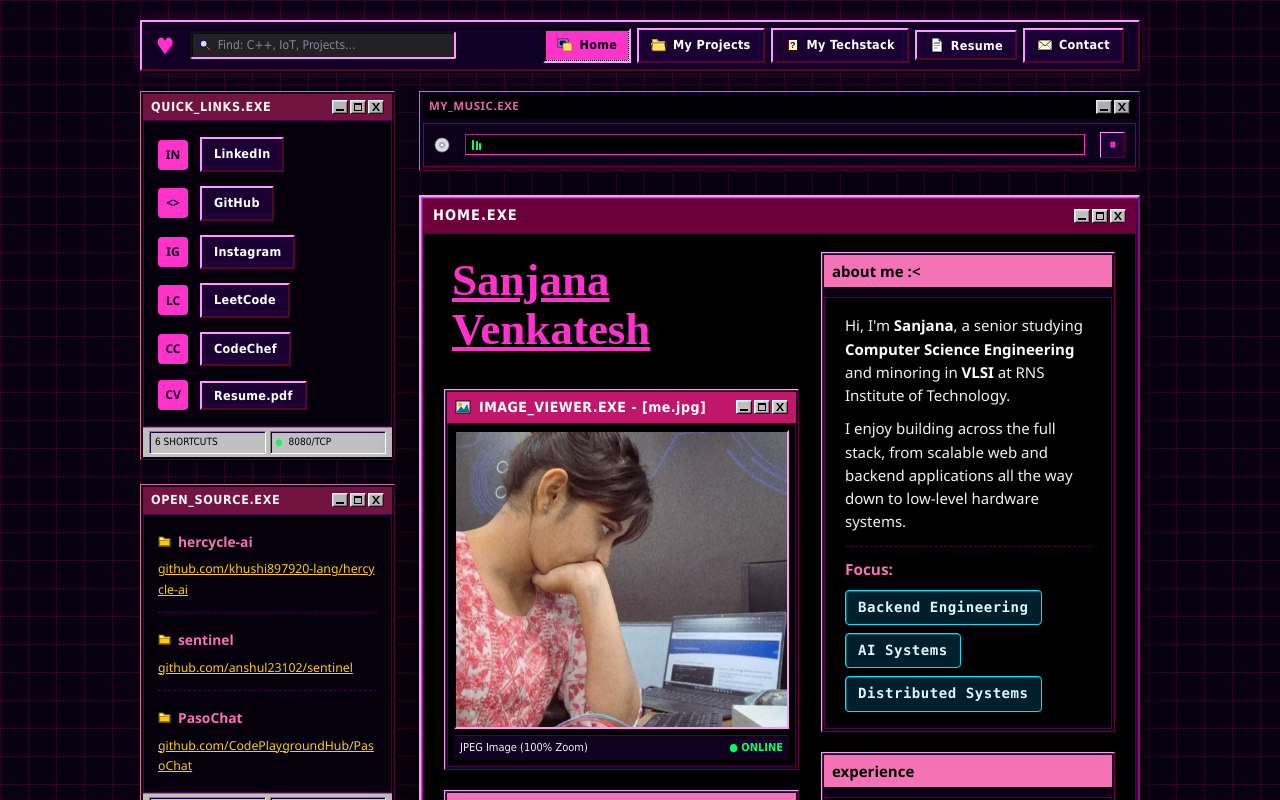
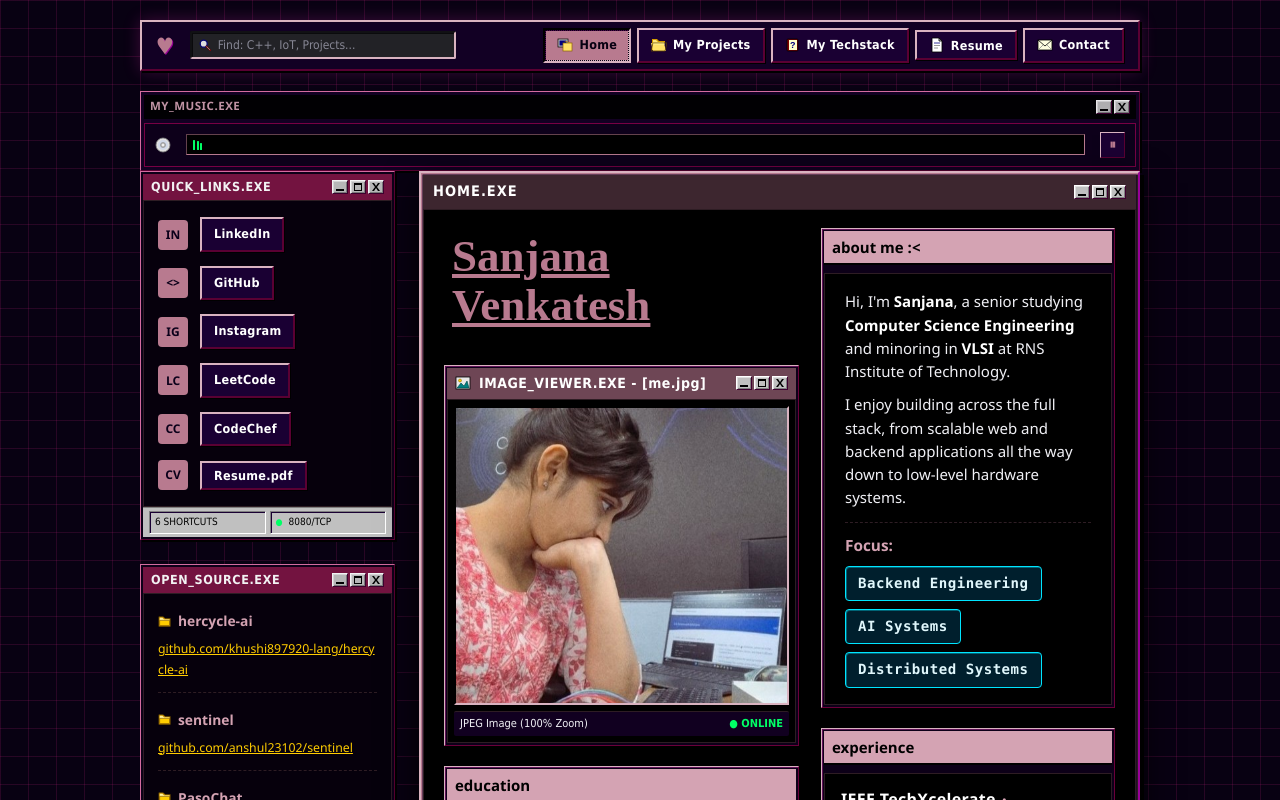
Before and after one commit to sanjanavenkatesh05/My-Portfolio, a React (Vite) app in the folder my-portfolio/: page / in a window 1280 px wide. Shown: the top 800 px of the page. Built offline with nearby package versions, Linux system fonts and the light colour scheme; a web font is replaced by a local one.

Commit message:
Music plays everywhere and the color is less annoying

```diff
--- a/my-portfolio/src/App.jsx
+++ b/my-portfolio/src/App.jsx
@@ -418,7 +418,6 @@ function Home() {
 
       {/* Main Content */}
       <div className="right-column">
-        <MusicPlayer />
         <div className="win98-window main-content-window">
           <div className="win98-title-bar">
             <span>HOME.EXE</span>
@@ -1818,6 +1817,7 @@ function App() {
 
         {/* Main Content Area */}
         <main style={{ marginTop: '20px' }}>
+          <MusicPlayer />
           <Routes>
             <Route path="/" element={<Home />} />
             <Route path="/projects" element={<Projects />} />
--- a/my-portfolio/src/index.css
+++ b/my-portfolio/src/index.css
@@ -6,16 +6,16 @@
   --bg-content: #000000;
 
   --text-primary: #f0f0f5;       /* High-contrast crisp off-white for body text */
-  --text-secondary: #f472b6;     /* Lighter pink for secondary metadata, labels, tags */
-  --text-heading: #ff66cc;       /* Neon pink for headings and title elements */
-  --text-shadow: #990099;
-
-  --accent-neon-pink: #ff33cc;   /* Primary neon pink for interactive elements, highlights */
-  --accent-pink-bright: #ff66cc;
-  --accent-pink-dark: #6b003a;   /* Outer window title bar */
-  --accent-pink-mid: #c0176b;    /* Inner window title bar */
-  --border-pink-light: #ff99ff;
-  --border-pink-dark: #4d004d;
+  --text-secondary: #d4a3b3;     /* Muted pink for secondary metadata, labels, tags */
+  --text-heading: #c48b9f;       /* Neutral pink for headings and title elements */
+  --text-shadow: #5c3a46;
+
+  --accent-neon-pink: #b87a8f;   /* Muted pink for interactive elements, highlights */
+  --accent-pink-bright: #c48b9f;
+  --accent-pink-dark: #3d262f;   /* Outer window title bar */
+  --accent-pink-mid: #6e4655;    /* Inner window title bar */
+  --border-pink-light: #d9b3c0;
+  --border-pink-dark: #2e1d24;
 
   --link-yellow: #ffcc00;        /* Reserved for hyperlinks */
   --link-yellow-hover: #fff066;
```
